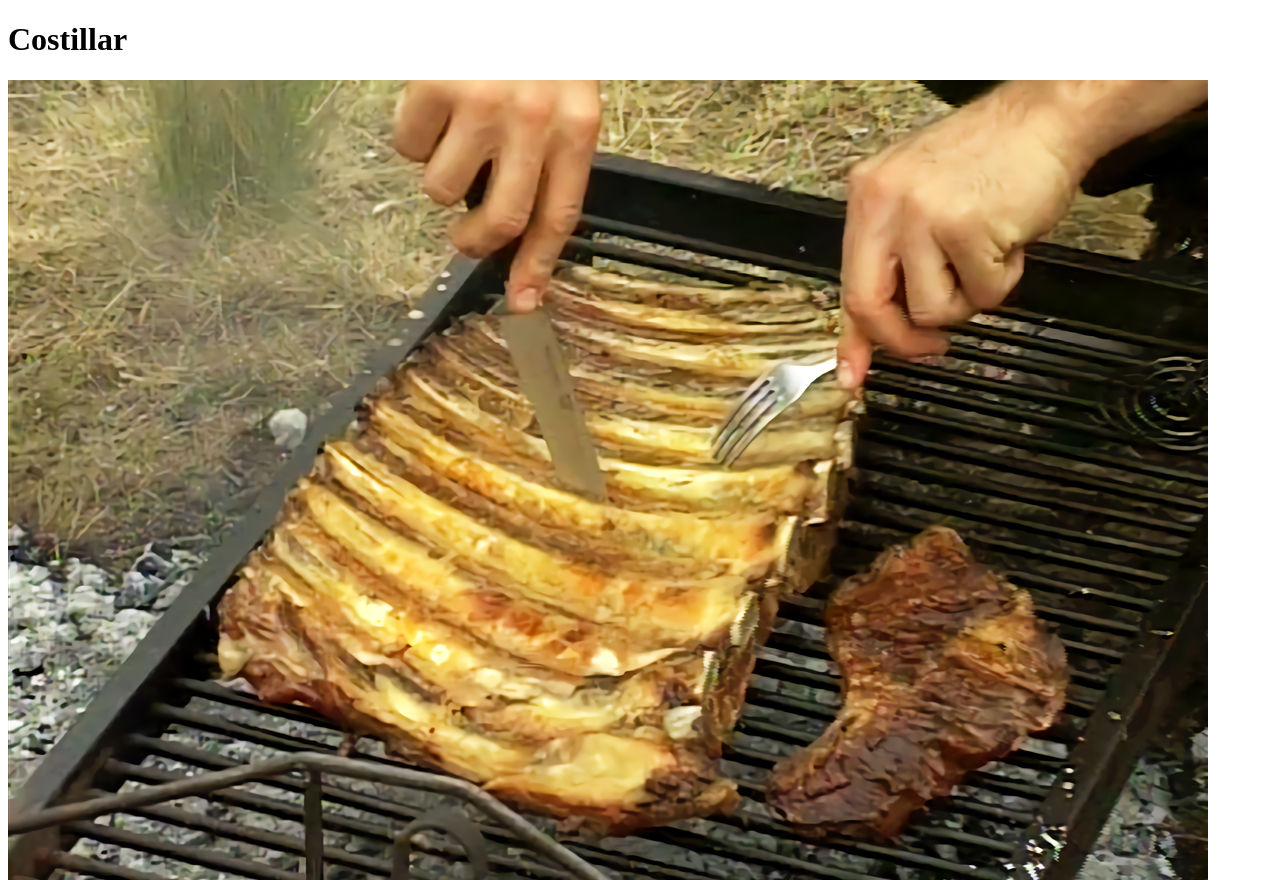
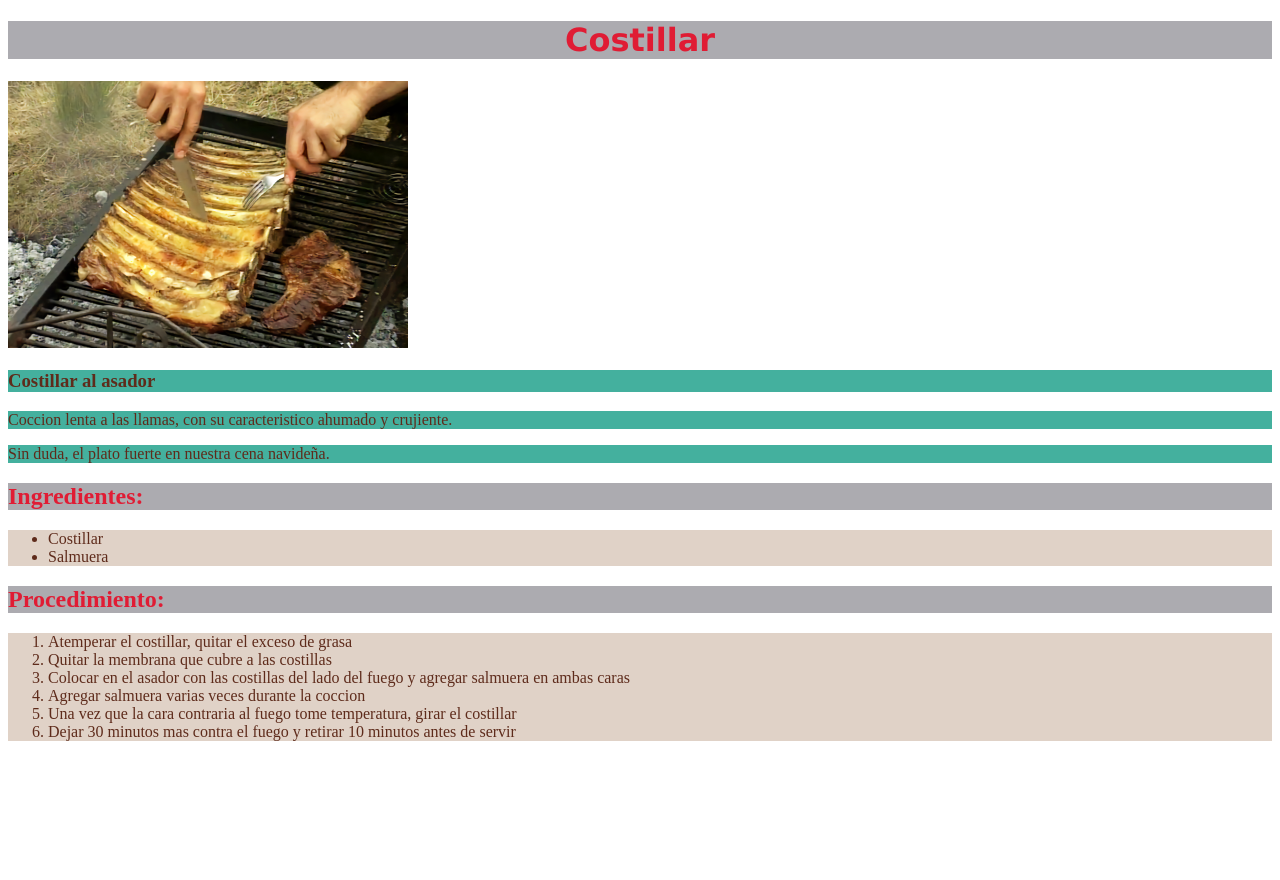
Before and after one commit to MMinoglio/odin-recipes, a plain HTML site: page recipes/costillar.html in a window 1280 px wide. Shown: the top 880 px of the page. After the commit the page ends 800 px from the top, so only its background shows below. Drawn offline with Linux system fonts and the light colour scheme.

Commit message:
aplicado css a odin-recipes

```diff
--- a/recipes/costillar.html
+++ b/recipes/costillar.html
@@ -5,6 +5,7 @@
     <meta http-equiv="X-UA-Compatible" content="IE=edge">
     <meta name="viewport" content="width=device-width, initial-scale=1.0">
     <title>Costillar</title>
+    <link rel="stylesheet" href="style.css">
 </head>
 <body>
     <h1>Costillar</h1>
--- /dev/null
+++ b/recipes/style.css
@@ -0,0 +1,27 @@
+h1{
+    background-color: #acabb0;
+    text-align: center;
+    color: #e01c34;
+    font-family: 'Lucida Sans', 'Lucida Sans Regular', 'Lucida Grande', 'Lucida Sans Unicode', Geneva, Verdana, sans-serif;
+}
+
+img {
+    width: 400px;
+    height: auto;
+
+}
+
+p,h3 {
+    background-color:  #44b09e;
+    color:  #5e2b1b ;
+}
+
+h2 {
+    background-color:  #acabb0;
+    color:  #e01c34 ;
+}
+
+ul,ol {
+    background-color: #e0d2c7 ;
+    color: #5e2b1b;
+}
```
Also changed, not shown: index.html (+3 -2 lines), recipes/bondiola_braseada.html (+1 -0 lines), recipes/fiambre_aleman.html (+1 -0 lines), style.css (added).
